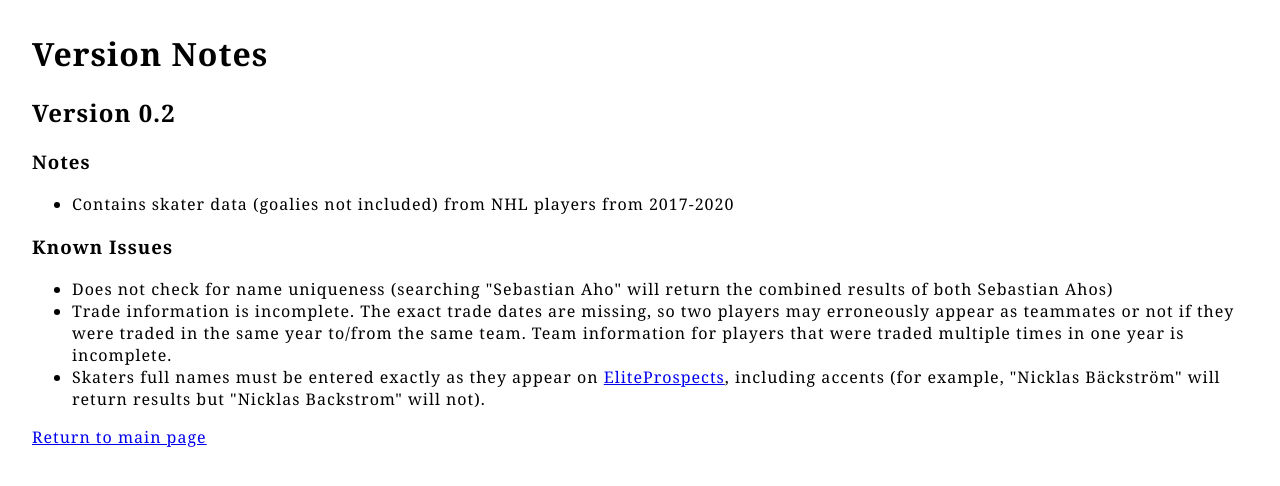
After one commit to winglavender/hockey_site, a Flask app: page /version_notes in a window 1280 px wide. The commit adds this page. Shown: the top 486 px of the page. Run offline with Flask 2, Linux system fonts and the light colour scheme.

```diff
--- a/server.py
+++ b/server.py
@@ -1,17 +1,7 @@
 from flask import Flask, render_template, request
-from query_db import query_db
+from query_db_v2 import query_db
 
 app = Flask(__name__)
-#if os.getenv('HEROKU'):
-#    local = False
-#else:
-#    local = True
-
-# todo secret key for session
-#if local:
-#    app.config.from_pyfile('instance/config.py')
-#else:
-#    app.config.update(SECRET_KEY=os.getenv('SECRET_KEY'))
 
 @app.route("/")
 def home():
@@ -26,5 +16,9 @@ def form_result():
     else:
         return render_template('error.html')
 
+@app.route("/version_notes")
+def version_notes():
+    return render_template("version_notes.html")
+
 if __name__ == "__main__":
     app.run()
--- a/templates/index.html
+++ b/templates/index.html
@@ -15,6 +15,8 @@
 
     <div id="content">
 
+    <a href="{{ url_for('version_notes') }}">Version Notes</a>
+
     <form method="post" action="/form_result">
         <label for="target">Player:</label>
             <input type="text" id="target" name="target" required><br><br>
--- /dev/null
+++ b/templates/version_notes.html
@@ -0,0 +1,31 @@
+<!DOCTYPE html>
+<html>
+  <head>
+    <meta name="viewport" content="width=device-width, initial-scale=1">
+
+    <title>Hockey Roster Queries</title>
+    <link rel="stylesheet" type="text/css" href="../static/style.css">
+  </head>
+  <body>
+
+  <h1>
+     Version Notes
+    </h1>
+
+    <h2>Version 0.2</h2>
+
+    <h3>Notes</h3>
+    <ul>
+    <li>Contains skater data (goalies not included) from NHL players from 2017-2020</li>
+    </ul>
+
+    <h3>Known Issues</h3>
+    <ul>
+        <li>Does not check for name uniqueness (searching "Sebastian Aho" will return the combined results of both Sebastian Ahos)</li>
+        <li>Trade information is incomplete. The exact trade dates are missing, so two players may erroneously appear as teammates or not if they were traded in the same year to/from the same team. Team information for players that were traded multiple times in one year is incomplete.</li>
+        <li>Skaters full names must be entered exactly as they appear on <a href="https://eliteprospects.com">EliteProspects</a>, including accents (for example, "Nicklas Bäckström" will return results but "Nicklas Backstrom" will not).</li>
+    </ul>
+
+    <a href="{{ url_for('home') }}">Return to main page</a>
+    </body>
+</html>
```
Also changed, not shown: templates/results.html (+4 -7 lines), hockey_rosters_v2.db (added).
